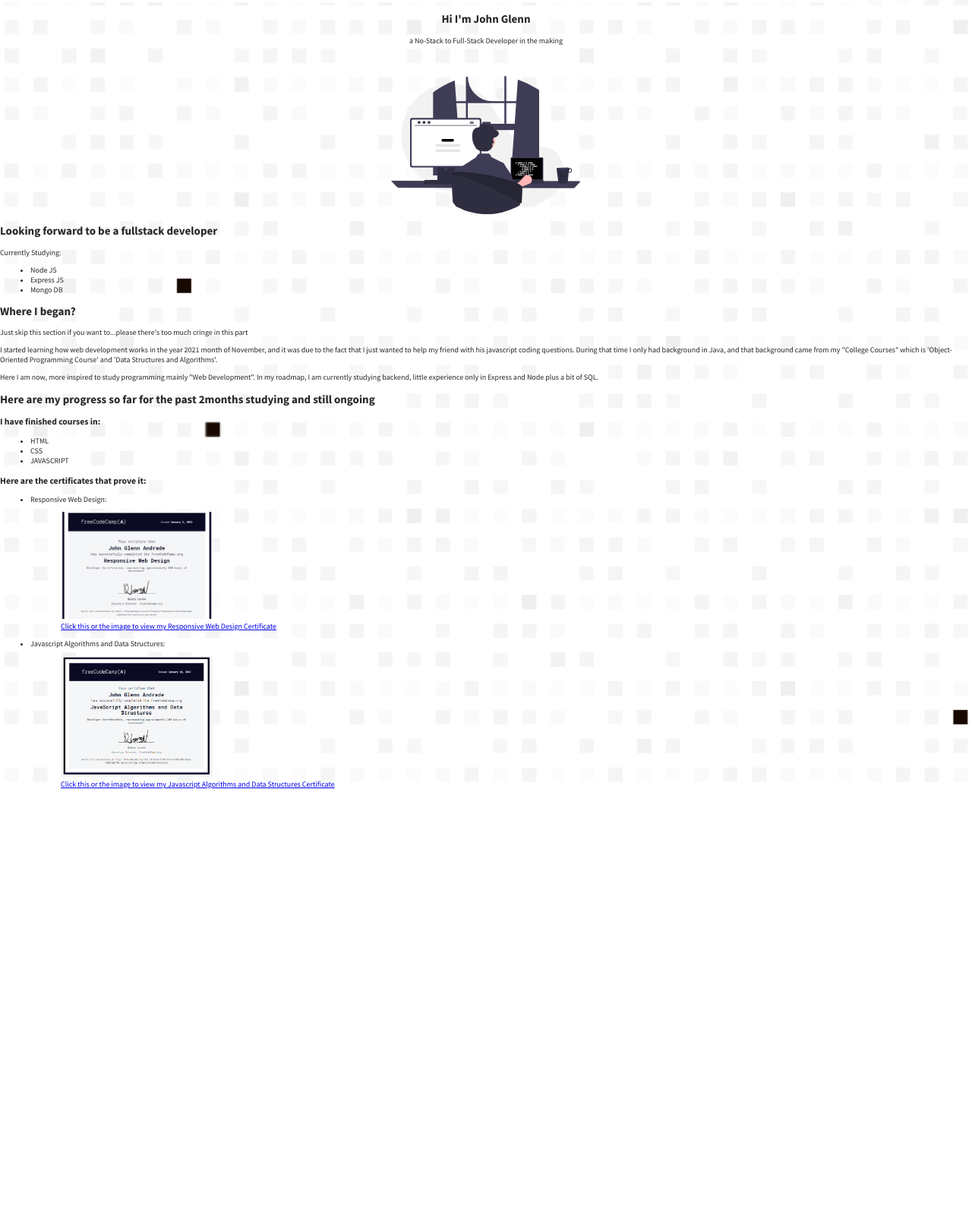
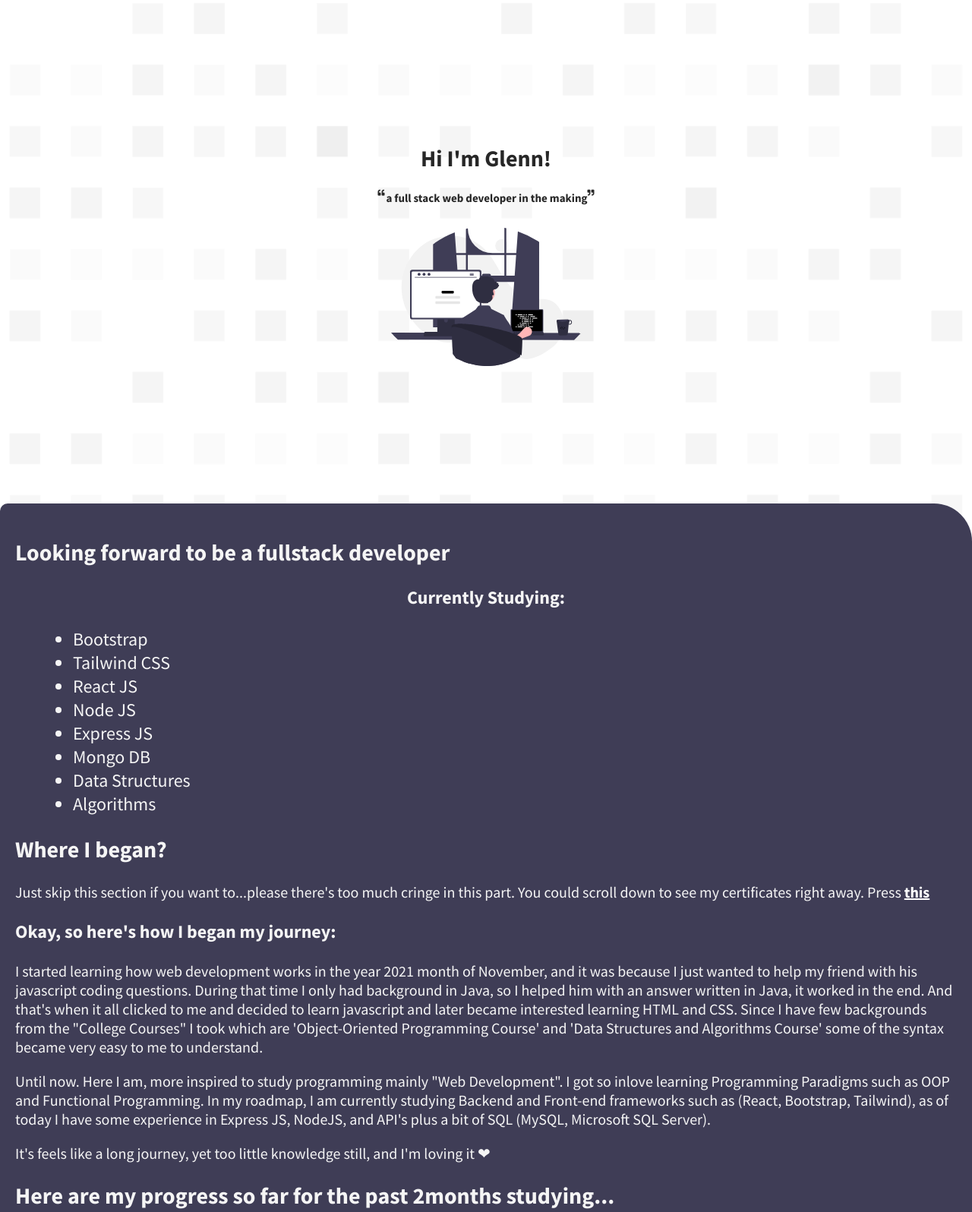
Before and after one commit to jgandrade/spyriecv, a website: page index.html in a window 1280 px wide. Shown: the part 97-1693 px from the top of the page at 76% size. Before the commit the page ends 1146 px from the top, so only its background shows below. Drawn offline with Linux system fonts and the light colour scheme.

Commit message:
Complete About Me Section

```diff
--- a/index.html
+++ b/index.html
@@ -36,35 +36,55 @@
 
         <section class="hero-section">
             <div class="hero-section-text-body">
-                <h1 class="hero-section-h1">Hi I'm John Glenn</h1>
-                <p class="hero-section-description">a No-Stack to Full-Stack Developer in the making</p>
+                <h1 class="hero-section-h1">Hi I'm Glenn!</h1>
+                <span class="hero-section-description"><i class="fas fa-quote-left"></i>
+                    <p>a full stack web developer in the making</p><i class="fas fa-quote-right"></i>
+                </span>
             </div>
             <img src="images/svgs/hero.svg" alt="hero-img" class="hero-img">
         </section>
+
         <section class="about-section">
+            <div class="about-section-current">
                 <h2 class="about-section-p1">Looking forward to be a
                     fullstack developer</h2>
                 <div class="current-courses">
-                <p>Currently Studying: </p>
+                    <p class="curr-studying">Currently Studying: </p>
                     <ul>
+                        <li>Bootstrap</li>
+                        <li>Tailwind CSS</li>
+                        <li>React JS</li>
                         <li>Node JS</li>
                         <li>Express JS</li>
                         <li>Mongo DB</li>
+                        <li>Data Structures</li>
+                        <li>Algorithms</li>
                     </ul>
+                </div>
             </div>
             <div class="about-section-about-me">
                 <h2 class="story-beginning">Where I began?</h2>
-                <p>Just skip this section if you want to...please there's too much cringe in this part</p>
-                <p>I started learning how web development works in the year 2021 month of November, and it was due to
-                    the
-                    fact that I just wanted to help my friend with his javascript coding questions. During that time I
+                <p class="skip">Just skip this section if you want to...please there's too much cringe in this part. You
+                    could scroll
+                    down to see my certificates right away. Press <a href="#certificates">this</a></p>
+                <p class="journey">Okay, so here's how I began my journey:</p>
+                <p>I started learning how web development works in the year 2021 month of November, and it was because I
+                    just wanted to help my friend with his javascript coding questions. During that time I
                     only
-                    had background in Java, and that background came from my "College Courses" which is 'Object-Oriented
-                    Programming Course' and 'Data Structures and Algorithms'.</p>
-                <p>Here I am now, more inspired to study programming mainly "Web Development". In my roadmap, I am
-                    currently studying backend, little experience only in Express and Node plus a bit of SQL.</p>
-                <h2 class="story-certificates">Here are my progress so far for the past 2months studying and still
-                    ongoing</h2>
+                    had background in Java, so I helped him with an answer written in Java, it worked in the end. And
+                    that's when it all clicked to me and decided to learn javascript and later became interested
+                    learning HTML and CSS. Since I have few backgrounds from the "College Courses" I took which are
+                    'Object-Oriented
+                    Programming Course' and 'Data Structures and Algorithms Course' some of the syntax became very easy
+                    to me to understand.</p>
+                <p>Until now. Here I am, more inspired to study programming mainly "Web Development". I got so inlove
+                    learning Programming Paradigms such as OOP and Functional Programming. In my roadmap, I am
+                    currently studying Backend and Front-end frameworks such as (React, Bootstrap, Tailwind), as of
+                    today I have some experience in Express JS, NodeJS, and API's plus a bit of SQL (MySQL,
+                    Microsoft SQL Server).</p>
+                <p>It's feels like a long journey, yet too little knowledge still, and I'm loving it ❤</p>
+                <h2 id="certificates" class="story-certificates">Here are my progress so far for the past 2months
+                    studying...</h2>
                 <div class="finished-certificates">
                     <h3>I have finished courses in:</h3>
                     <ul>
@@ -104,11 +124,12 @@
                 </div>
             </div>
         </section>
-        <!-- <section class="projects">
-            <div class="carousel-container">
-                <div class="projects-in-the-making"></div>
+
+        <section class="projects">
+                <div class="projects-in-the-making">
+
                 </div>
-        </section> -->
+        </section>
     </main>
     <!-- <footer>
 
--- a/public/mobile-burger.js
+++ b/public/mobile-burger.js
@@ -12,5 +12,3 @@ closeBtn.addEventListener('click', ()=>{
     navMenu.classList.add('nav-menu-none');
     navMenu.classList.remove('nav-menu-block');
 });
-
-console.log("HELLO!");
--- a/public/styles.scss
+++ b/public/styles.scss
@@ -54,6 +54,7 @@ body {
 }
 
 .nav-menu {
+    z-index: 9999;
     position: fixed;
     text-align: center;
     right: 0;
@@ -107,15 +108,35 @@ body {
     }
 }
 
-.hero-section{
+.hero-section {
     display: flex;
     flex-direction: column;
     justify-content: center;
     align-items: center;
     gap: 3em;
     text-align: center;
+    height: 80vh;
 
-    .hero-img{
+    .hero-section-h1 {
+        font-size: 3em;
+    }
+
+    .hero-section-description * {
+        display: inline;
+    }
+    .hero-section-description {
+        height: 100px;
+    }
+    .hero-section-description > i {
+        position: relative;
+        font-size: 0.9em;
+        bottom: 1em;
+    }
+    .hero-section-description > p {
+        font-weight: bold;
+        font-size: 1.5em;
+    }
+    .hero-img {
         max-width: 250px;
         min-width: 250px;
     }
@@ -124,3 +145,58 @@ body {
 img {
     width: 200px;
 }
+
+.about-section {
+    display: block;
+    background: rgb(63, 61, 86);
+    margin-top: 2em;
+    padding: 2em;
+    color: var(--font-color-secondary);
+    border-top-left-radius: 1em;
+    border-top-right-radius: 5em;
+    border-bottom-left-radius: 5em;
+    border-bottom-right-radius: 1em;
+
+    .about-section-current{
+        font-size: 2em;
+
+        .current-courses{
+            text-align: center;
+            font-size: 1.2em;
+            .curr-studying{
+                font-weight: bold;
+            }
+            ul{
+                margin-left: 1.5em;
+            }
+            li{
+                width: max-content;
+            }
+        }
+    }
+
+    .about-section-about-me{
+        font-size: 2em;
+        .journey{
+            font-size: 1.2em;
+            font-weight: bold;
+        }
+        .skip a{
+            text-decoration: underline;
+            color: white;
+            font-weight: bold;
+        }
+    }
+
+    .finished-certificates{
+        ul {
+            padding: 0;
+            list-style: none;
+            a{
+                font-size: 0.7em;
+                text-decoration: underline;
+                color: rgb(196, 196, 196);
+            }
+        }
+    }
+}
```
Also changed, not shown: public/styles.css, 1 other file. Lines whose indentation alone changed are shown as unchanged.
